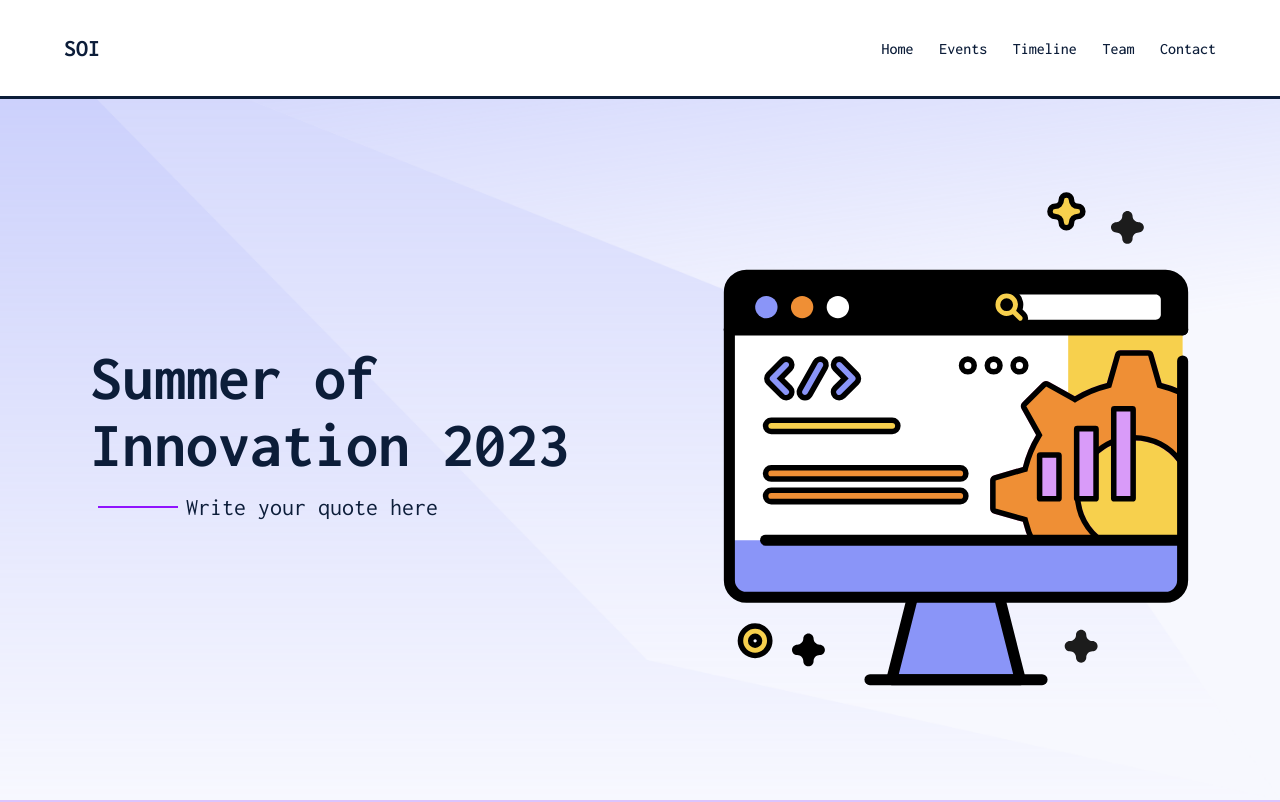
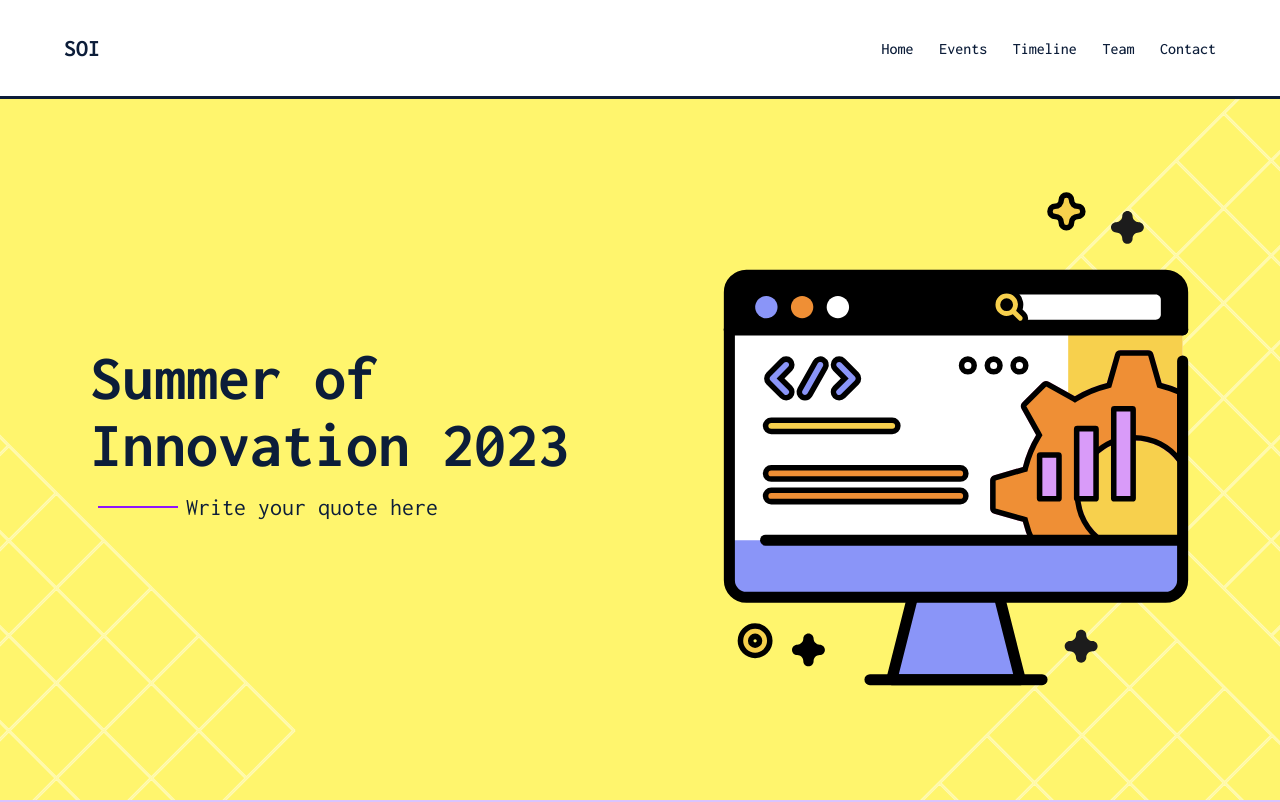
Before and after one commit to oss2019/SOI_2k23, a Next.js app: page / in a window 1280 px wide. Shown: the top 802 px of the page. Built offline with nearby package versions, Linux system fonts and the light colour scheme.

Commit message:
stated to use summer theme colors from now

```diff
--- a/src/components/Hero/Hero.jsx
+++ b/src/components/Hero/Hero.jsx
@@ -5,7 +5,10 @@ import Image from 'next/image'
 export default function Hero() {
   return <>
     <div className={`${styles.heroWrapper}`}>
-      <Image src='/hero/hero-main.png' layout='fill' />
+      <div className={styles.heroBgContainer}>
+        <Image src='/hero/hero-bg.svg' fill objectFit='cover' />
+      </div>
+
       <div className={`${styles.hero}`}>
         <div className={styles.heroContentWrapper}>
           <div className={styles.heroMain}>
--- a/src/components/Hero/Hero.module.css
+++ b/src/components/Hero/Hero.module.css
@@ -1,8 +1,10 @@
 .heroWrapper{
+  position:relative;
   width:100vw;
   height:100vh;
   overflow-x:hidden;
   color: var(--text-black);
+  background-color: var(--primary-yellow);
 }
 
 .hero{
@@ -23,6 +25,7 @@
   align-items: center;
   justify-content: space-between;
 }
+
 
 .heroMain{
   width:100%;
--- a/src/styles/globals.css
+++ b/src/styles/globals.css
@@ -16,10 +16,11 @@
    /*-------Major Component Colors-----------*/
   --primary-purple:rgb(144, 19, 254);
   --primary-gray:rgb(201, 209, 222);
-  --primary-dark-blue:rgba(12,29,57,255);
+  --primary-dark-blue:rgb(12,29,57);
   --light-purple:rgba(195,201,252,255);
   --medium-purple:rgb(220,196,252);
   --light-green:rgb(220,238,227);
+  --primary-yellow:rgb(255, 245, 109);
 
   /*---------Fonts--------------------*/
   --font-fancy:'Inconsolata', monospace;
```
Also changed, not shown: public/Hero/hero-bg.svg (added), public/Hero/hero-sun.svg (added).
